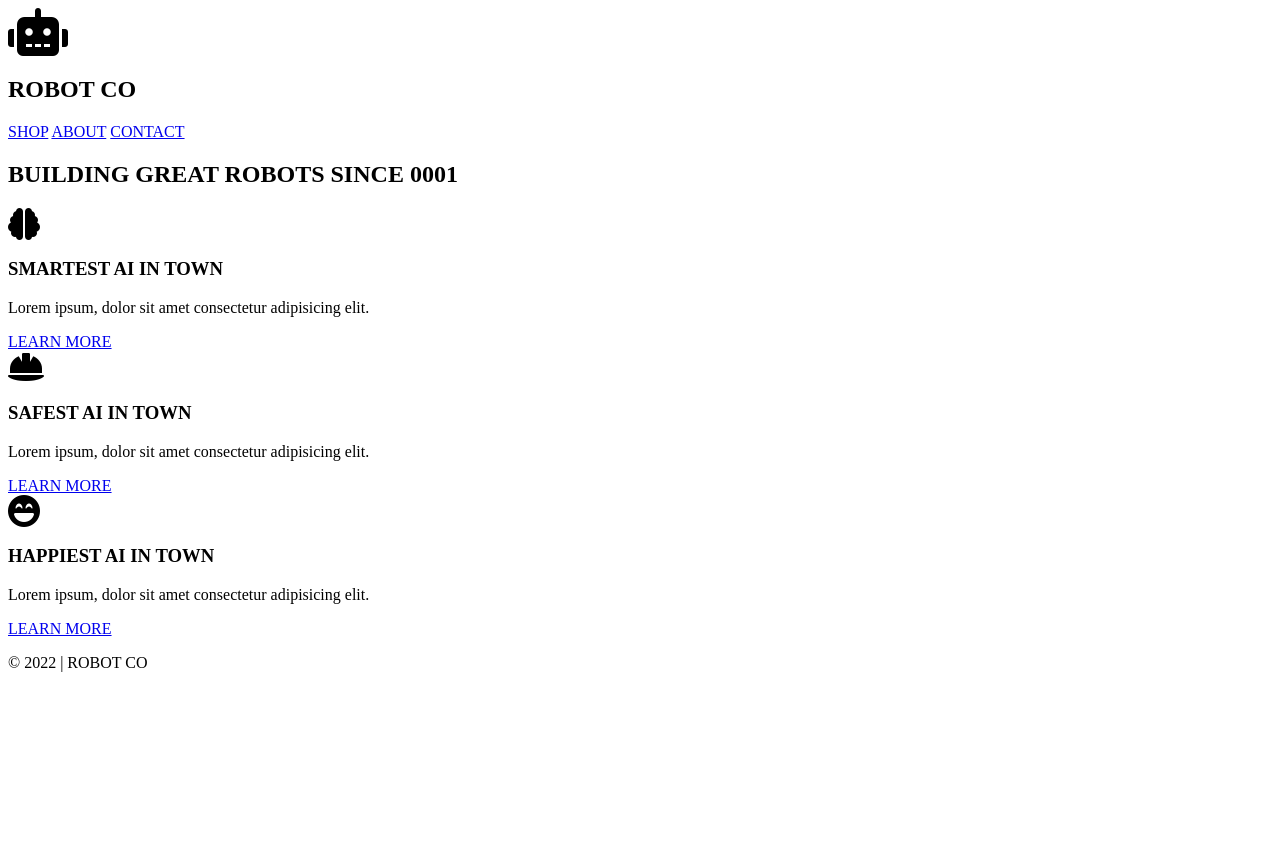
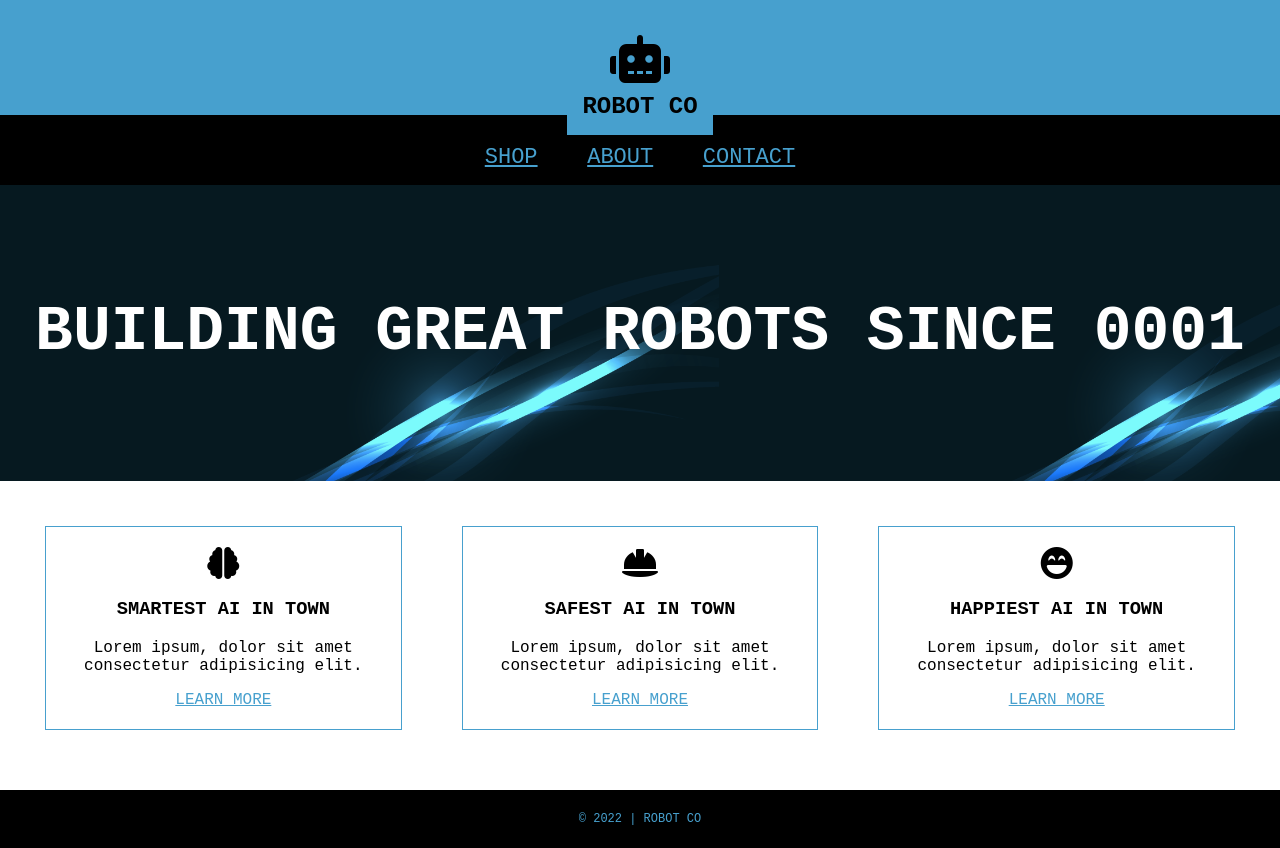
Before and after one commit to michaelsamm/robotco, a plain HTML site: page index.html in a window 1280 px wide. Before the commit the page ends 800 px from the top, so only its background shows below. Drawn offline with Linux system fonts and the light colour scheme.

Commit message:
adds css

```diff
--- a/css/style.css
+++ b/css/style.css
@@ -0,0 +1,75 @@
+* {
+    font-family: 'Courier New', Courier, monospace;
+}
+
+html, body {
+    margin: 0;
+    padding: 0;
+    height: 100%
+}
+
+header {
+    background-color: #47a0ce;
+    text-align: center;
+}
+
+#logo-container {
+    display: inline-block;
+    padding: 15px;
+    position: relative;
+    top: 20px;
+    background: #47a0ce;
+}
+
+#logo-container h2 {
+    margin: 10px 0 0 0;
+}
+
+nav {
+    padding: 30px 15px 15px 15px;
+}
+
+nav a {
+    margin: 0 20px;
+    font-size: 22px;
+}
+
+.bg-dark {
+    background-color: black;
+    color: #47a0ce;
+}
+
+.bg-dark a {
+    color: #47a0ce;
+}
+
+#hero {
+    background-image: url(../images/background.png);
+    color: white;
+    text-align: center;
+    padding: 60px 15px;
+    font-size: 42px;
+}
+
+main {
+    display: flex;
+    justify-content: center;
+    padding: 45px 15px 60px 15px;
+}
+
+.callout {
+    text-align: center;
+    border: 1px solid #47a0ce;
+    padding: 20px;
+    margin: 0 30px;
+}
+
+.callout a {
+    color: #47a0ce;
+}
+
+footer {
+    padding: 10px 0;
+    text-align: center;
+    font-size: 12px;
+}
--- a/index.html
+++ b/index.html
@@ -17,11 +17,11 @@
 <body>
 
     <header>
-        <div>
+        <div id="logo-container">
             <i class="fa-solid fa-robot fa-3x"></i>
             <h2>ROBOT CO</h2>
         </div>
-        <nav>
+        <nav class="bg-dark">
             <a href="#">SHOP</a>
             <a href="#">ABOUT</a>
             <a href="#">CONTACT</a>
@@ -35,7 +35,7 @@
     <!-- end hero section -->
 
     <!-- callout section -->
-    <section>
+    <main>
         <div class="callout">
             <i class="fa-solid fa-brain fa-2x"></i>
             <h3>SMARTEST AI IN TOWN</h3>
@@ -62,10 +62,10 @@
             </p>
             <a href="#">LEARN MORE</a>
         </div>
-    </section>
+    </main>
     <!-- end callout section -->
 
-    <footer>
+    <footer class="bg-dark">
         <p>
             &copy; 2022 | ROBOT CO
         </p>
```
